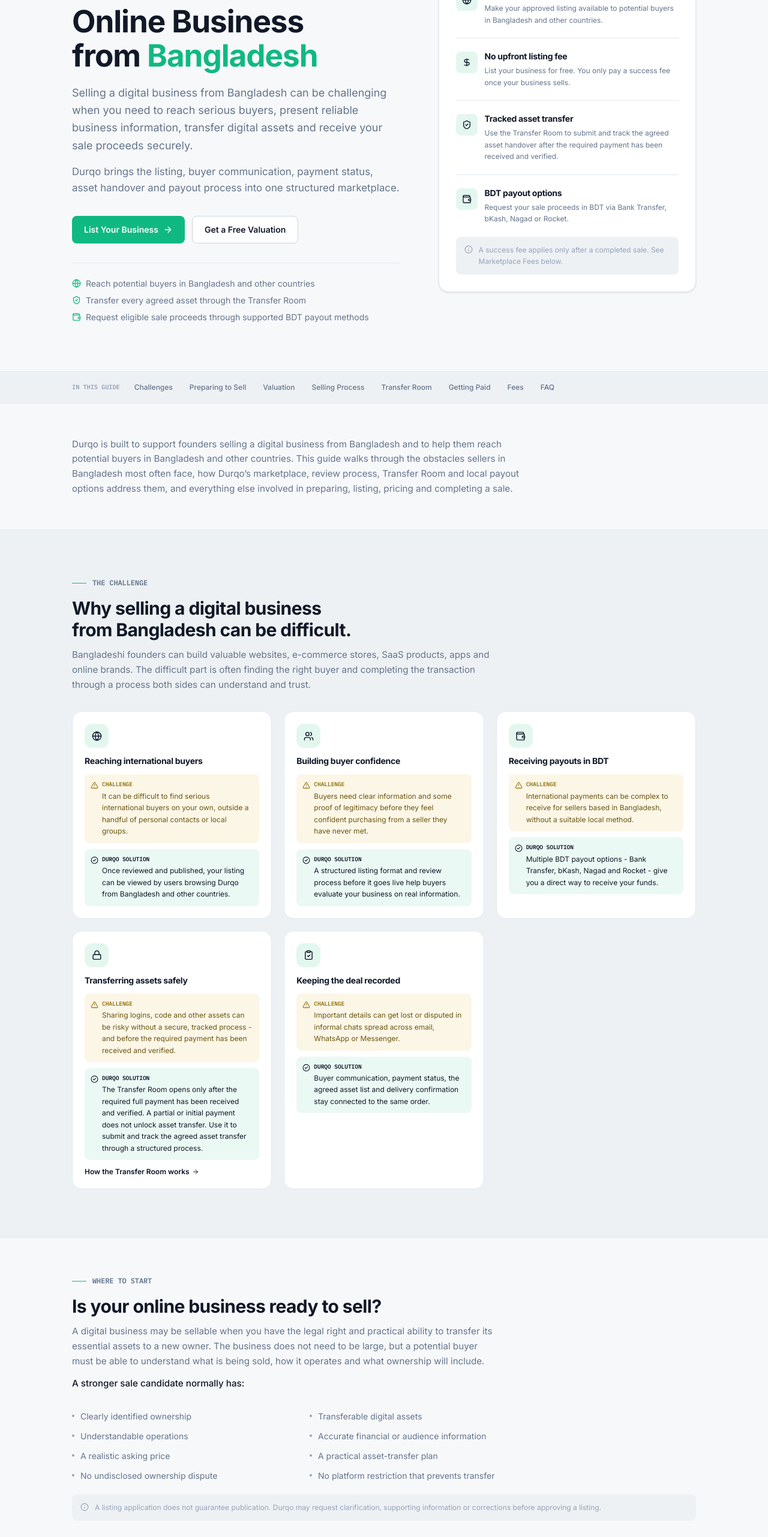
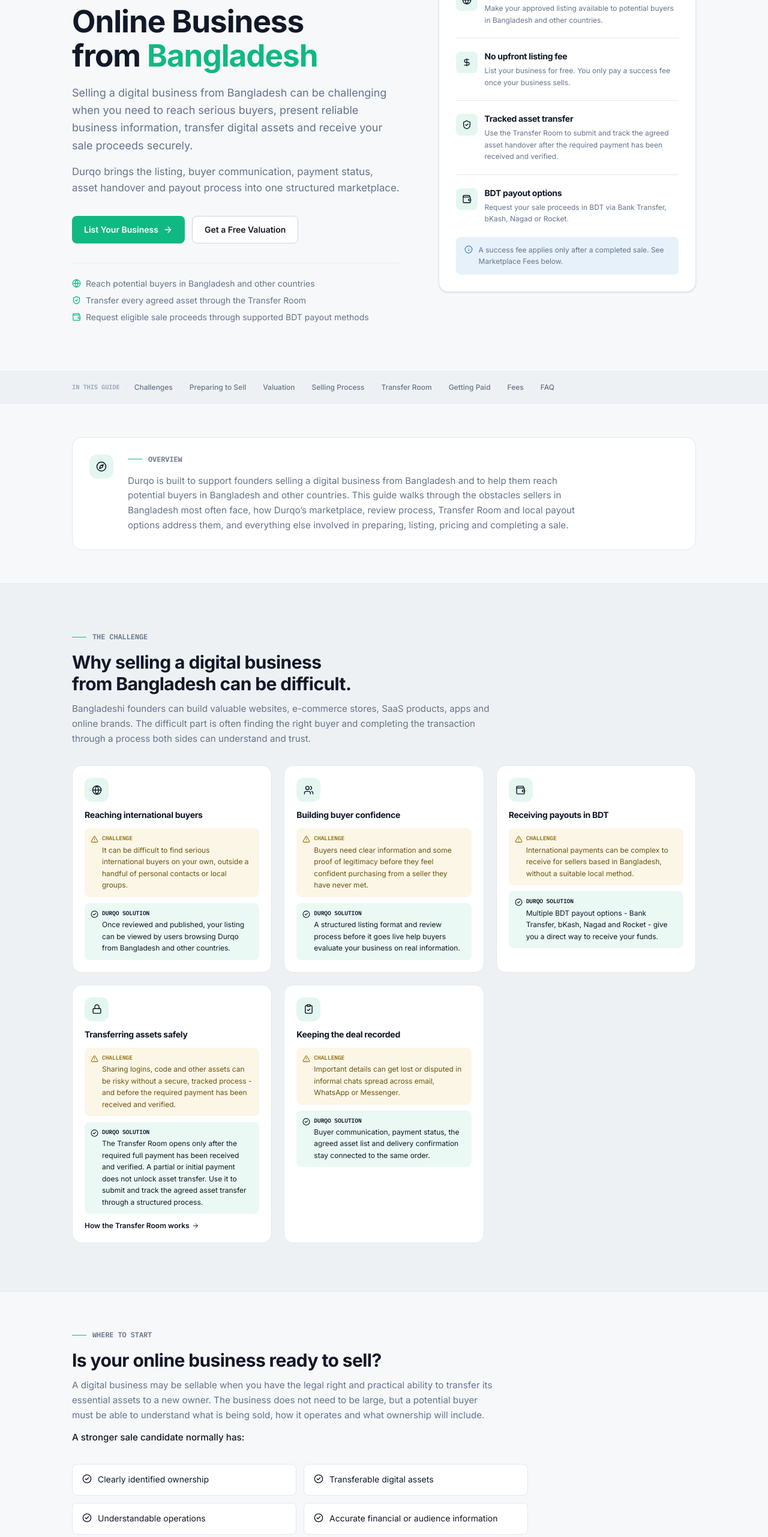
Before and after one commit to mdmanirmia/durqo-app, a Next.js app: page /sell-your-online-business-bangladesh in a window 1280 px wide. Shown: the part 234-2797 px from the top of the page at 60% size. Built offline with nearby package versions, Linux system fonts and the light colour scheme; no server answers.

Commit message:
Update page.tsx

```diff
--- a/src/app/sell-your-online-business-bangladesh/page.tsx
+++ b/src/app/sell-your-online-business-bangladesh/page.tsx
@@ -131,6 +131,26 @@ import TrackedCta, { ArticleViewTracker } from "./CtaTracking";
 //     label, and the grid moved from 5 to 3 columns at desktop width so the
 //     taller cards have room. No copy content changed by this restyle beyond
 //     the wording fixes above.
+//
+// Oct 4, 2026 (seventh revision): removed the hero byline line ("Reviewed by
+// the Durqo Marketplace Team - Updated October 2026").
+//
+// Oct 4, 2026 (eighth revision): design/color polish pass, no copy changes.
+//   - InfoNote recolored from flat gray (bg-paper-sunk/text-ink-faint, which
+//     read as almost invisible) to the sky/sky-soft tokens already defined
+//     in globals.css and already used elsewhere on the site (see
+//     website-due-diligence-checklist-for-buyers/page.tsx) - not a new color.
+//   - Overview section wrapped in a card with an icon badge and an "Overview"
+//     eyebrow instead of a bare unstyled paragraph.
+//   - "Is your business sellable" and "Set an asking price" plain bullet
+//     lists converted to bordered check-icon cards (same pattern already
+//     used by this page's own Seller Checklist section).
+//   - SDE explainer wrapped in a card with an icon-badge heading.
+//   - Marketplace Fees card gained an icon badge on its header and its
+//     footnote recolored to match the InfoNote fix.
+//   - Related Resources links turned from plain text into bordered pill
+//     chips.
+//   - Final CTA footnote given an explicit text-center class.
 const META_TITLE = "How to Sell an Online Business from Bangladesh | Durqo";
 const META_DESCRIPTION =
   "Learn how to sell a website or digital business from Bangladesh, reach potential buyers in Bangladesh and other countries, transfer assets through a structured process and receive eligible sale proceeds in BDT.";
@@ -302,9 +322,9 @@ function Dot({ children }: { children: React.ReactNode }) {
 
 function InfoNote({ children }: { children: React.ReactNode }) {
   return (
-    <div className="mt-5 flex items-start gap-2.5 rounded-lg bg-paper-sunk px-3.5 py-3">
-      <Info size={14} className="mt-0.5 shrink-0 text-ink-faint" />
-      <p className="text-xs leading-relaxed text-ink-faint">{children}</p>
+    <div className="mt-5 flex items-start gap-2.5 rounded-lg bg-sky-soft px-3.5 py-3">
+      <Info size={14} className="mt-0.5 shrink-0 text-sky" />
+      <p className="text-xs leading-relaxed text-ink-soft">{children}</p>
     </div>
   );
 }
@@ -887,6 +907,12 @@ export default function SellYourOnlineBusinessBangladeshPage() {
       <section className="border-b border-rule py-12 sm:py-14">
         <Container>
           <Inner>
+            <div className="flex flex-col gap-5 rounded-2xl border border-rule bg-paper-raised p-6 sm:flex-row sm:items-start sm:gap-6 sm:p-7">
+              <span className="flex h-10 w-10 shrink-0 items-center justify-center rounded-xl bg-brand-soft text-brand-strong">
+                <Compass size={18} />
+              </span>
+              <div>
+                <DashEyebrow>Overview</DashEyebrow>
                 <p className="max-w-[80ch] text-[0.95rem] leading-relaxed text-ink-soft">
                   Durqo is built to support founders selling a digital business from Bangladesh and to help them reach
                   potential buyers in Bangladesh and other countries. This guide walks through the obstacles sellers in
@@ -894,6 +920,8 @@ export default function SellYourOnlineBusinessBangladeshPage() {
                   payout options address them, and everything else involved in preparing, listing, pricing and
                   completing a sale.
                 </p>
+              </div>
+            </div>
           </Inner>
         </Container>
       </section>
@@ -964,11 +992,14 @@ export default function SellYourOnlineBusinessBangladeshPage() {
               </p>
               <p className="font-medium text-ink">A stronger sale candidate normally has:</p>
             </SectionIntro>
-            <ul className="grid max-w-[760px] gap-x-8 gap-y-2.5 sm:grid-cols-2">
+            <div className="grid max-w-[760px] gap-3 sm:grid-cols-2">
               {SELLABLE_SIGNS.map((s) => (
-                <Dot key={s}>{s}</Dot>
-              ))}
-            </ul>
+                <div key={s} className="flex items-start gap-2.5 rounded-lg border border-rule bg-paper-raised px-4 py-3.5">
+                  <CheckCircle2 size={16} className="mt-0.5 shrink-0 text-brand-strong" />
+                  <span className="text-sm leading-relaxed text-ink">{s}</span>
+                </div>
+              ))}
+            </div>
             <InfoNote>
               A listing application does not guarantee publication. Durqo may request clarification, supporting
               information or corrections before approving a listing.
@@ -1097,8 +1128,14 @@ export default function SellYourOnlineBusinessBangladeshPage() {
       <section className="border-b border-rule bg-paper-sunk py-14 sm:py-16">
         <Container>
           <Inner className="max-w-[760px]">
+            <div className="rounded-2xl border border-rule bg-paper-raised p-6 sm:p-7">
               <DashEyebrow>Pricing fundamentals</DashEyebrow>
+              <div className="flex items-center gap-2.5">
+                <span className="flex h-9 w-9 shrink-0 items-center justify-center rounded-lg bg-brand-soft text-brand-strong">
+                  <DollarSign size={16} />
+                </span>
                 <h2 className="text-2xl sm:text-3xl">Understanding Seller&rsquo;s Discretionary Earnings.</h2>
+              </div>
               <p className="mt-3 text-[0.95rem] leading-relaxed text-ink-soft">
                 Seller&rsquo;s Discretionary Earnings, commonly called SDE, is often used when evaluating smaller
                 owner-operated businesses. It starts with the business&rsquo;s net profit and may add back certain
@@ -1113,6 +1150,7 @@ export default function SellYourOnlineBusinessBangladeshPage() {
                 SDE is not the same as revenue, and an SDE multiple is not a guaranteed valuation. The appropriate
                 approach depends on the business model, financial records, growth, risk and buyer demand.
               </WarningNote>
+            </div>
           </Inner>
         </Container>
       </section>
@@ -1204,11 +1242,14 @@ export default function SellYourOnlineBusinessBangladeshPage() {
               </p>
               <p className="font-medium text-ink">Before setting your asking price, consider:</p>
             </SectionIntro>
-            <ul className="grid gap-x-8 gap-y-2.5 sm:grid-cols-2">
+            <div className="grid gap-3 sm:grid-cols-2">
               {ASKING_PRICE_FACTORS.map((f) => (
-                <Dot key={f}>{f}</Dot>
-              ))}
-            </ul>
+                <div key={f} className="flex items-start gap-2.5 rounded-lg border border-rule bg-paper-raised px-4 py-3.5">
+                  <CheckCircle2 size={16} className="mt-0.5 shrink-0 text-brand-strong" />
+                  <span className="text-sm leading-relaxed text-ink">{f}</span>
+                </div>
+              ))}
+            </div>
             <InfoNote>Durqo&rsquo;s valuation tool provides an initial estimate, not a guaranteed sale price.</InfoNote>
           </Inner>
         </Container>
@@ -1541,7 +1582,12 @@ export default function SellYourOnlineBusinessBangladeshPage() {
                 </p>
               </div>
               <div className="rounded-2xl border border-rule bg-paper-raised p-6 sm:p-7">
-                <p className="mono mb-4 text-xs font-semibold uppercase tracking-wider text-ink-faint">Seller success fee</p>
+                <div className="mb-4 flex items-center gap-2.5">
+                  <span className="flex h-8 w-8 shrink-0 items-center justify-center rounded-lg bg-brand-soft text-brand-strong">
+                    <DollarSign size={14} />
+                  </span>
+                  <p className="mono text-xs font-semibold uppercase tracking-wider text-ink-faint">Seller success fee</p>
+                </div>
                 <dl className="flex flex-col gap-3">
                   {SUCCESS_FEE_TIERS.map((tier) => (
                     <div key={tier.id} className="flex items-center justify-between gap-4 border-b border-rule pb-3 last:border-b-0 last:pb-0">
@@ -1550,9 +1596,9 @@ export default function SellYourOnlineBusinessBangladeshPage() {
                     </div>
                   ))}
                 </dl>
-                <div className="mt-4 flex items-start gap-2">
-                  <Info size={13} className="mt-0.5 shrink-0 text-ink-faint" />
-                  <p className="text-xs leading-relaxed text-ink-faint">
+                <div className="mt-4 flex items-start gap-2 rounded-lg bg-sky-soft px-3 py-2.5">
+                  <Info size={13} className="mt-0.5 shrink-0 text-sky" />
+                  <p className="text-xs leading-relaxed text-ink-soft">
                     The applicable percentage applies to the complete final sale price. See{" "}
                     <Link href="/buy-and-sell-digital-businesses-in-bdt" className="font-semibold text-brand-strong hover:underline">
                       Buy &amp; Sell in BDT
@@ -1580,10 +1626,14 @@ export default function SellYourOnlineBusinessBangladeshPage() {
       <section className="border-b border-rule py-10">
         <Container>
           <Inner>
-            <p className="mono mb-4 text-xs font-semibold uppercase tracking-wider text-ink-faint">Related seller resources</p>
-            <div className="flex flex-wrap gap-x-8 gap-y-3">
+            <DashEyebrow>Related seller resources</DashEyebrow>
+            <div className="flex flex-wrap gap-2.5">
               {RELATED_RESOURCES.map(({ href, label }) => (
-                <Link key={href} href={href} className="inline-flex items-center gap-1.5 text-sm font-semibold text-brand-strong hover:underline">
+                <Link
+                  key={href}
+                  href={href}
+                  className="inline-flex items-center gap-1.5 rounded-full border border-rule bg-paper-raised px-4 py-2 text-sm font-semibold text-ink transition-colors hover:border-brand hover:bg-brand-soft hover:text-brand-strong"
+                >
                   {label}
                   <ArrowRight size={14} />
                 </Link>
@@ -1614,7 +1664,7 @@ export default function SellYourOnlineBusinessBangladeshPage() {
                 Get a Free Valuation
               </TrackedCta>
             </div>
-            <p className="mono mt-8 text-xs uppercase tracking-wide text-white/40">
+            <p className="mono mt-8 text-center text-xs uppercase tracking-wide text-white/40">
               No upfront listing fee · Seller success fee applies only after a completed sale
             </p>
           </Inner>
```
Lines whose indentation alone changed are shown as unchanged.
